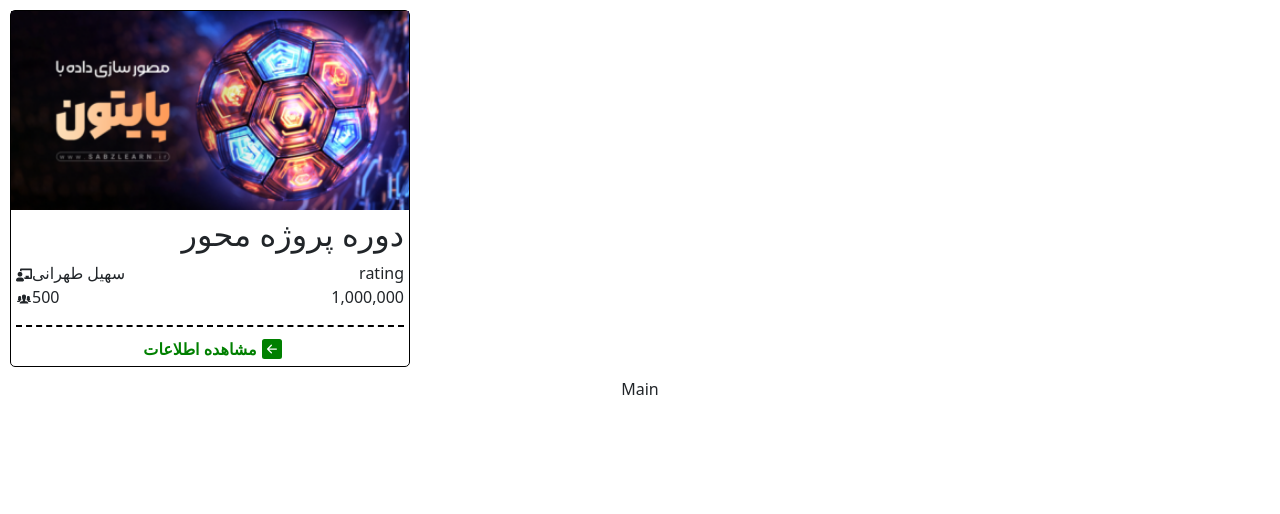
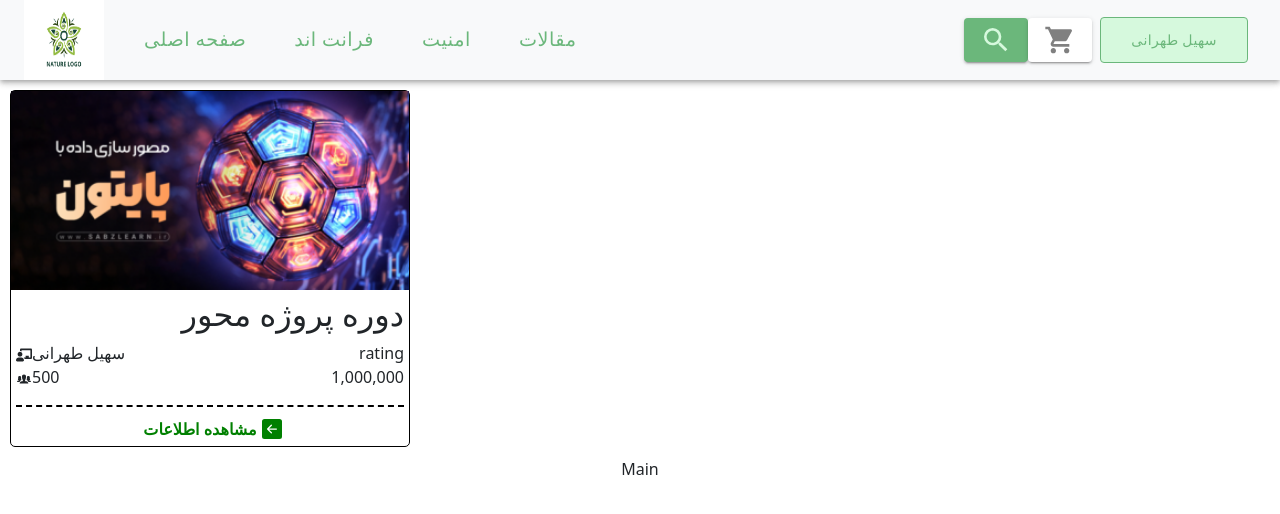
Before and after one commit to soheil-tehi/E-commerce, a React (Create React App) app: page / in a window 1280 px wide. Shown: the top 514 px of the page. Built offline with nearby package versions, Linux system fonts and the light colour scheme; the HTML template or start-up script is replaced by a standard one.

Commit message:
FEATURE: Add Init Navbar UI

```diff
--- a/src/App.css
+++ b/src/App.css
@@ -36,3 +36,19 @@
     transform: rotate(360deg);
   }
 }
+
+.BgmainColor {
+  background-color: var(--BtnColor) !important;
+}
+
+.BgseccondColor {
+  background-color: var(--SeccondColor) !important;
+}
+
+.textMainColor {
+  color: var(--BtnColor) !important;
+}
+
+.textSeccondColor {
+  color: var(--SeccondColor) !important;
+}
--- /dev/null
+++ b/src/Components/Navabar/Logo/Logo.tsx
@@ -0,0 +1,10 @@
+import React from 'react'
+import './logo.css'
+
+export default function Logo() {
+    return (
+        <div className='logoWrapper'>
+            <img src="images/logo.png" alt="logo" />
+        </div>
+    )
+}
--- /dev/null
+++ b/src/Components/Navabar/Logo/logo.css
@@ -0,0 +1,9 @@
+.logoWrapper {
+    height: 80px;
+    width: 80px;
+}
+
+.logoWrapper img {
+    height: 100%;
+    width: 100%;
+}
--- a/src/Components/Navabar/Navbar.tsx
+++ b/src/Components/Navabar/Navbar.tsx
@@ -1,10 +1,132 @@
-import React from 'react'
+import * as React from 'react';
+import AppBar from '@mui/material/AppBar';
+import Box from '@mui/material/Box';
+import Toolbar from '@mui/material/Toolbar';
+import IconButton from '@mui/material/IconButton';
+import Typography from '@mui/material/Typography';
+import Menu from '@mui/material/Menu';
+import { MdMenu, MdSearch, MdShoppingCart } from "react-icons/md";
+import Container from '@mui/material/Container';
+import MaterialButton from '@mui/material/Button';
+import MenuItem from '@mui/material/MenuItem';
+import Logo from './Logo/Logo';
+import Button from '../Button/Button';
+import './navbar.css';
 
-function Navbar() {
+const pages = ['صفحه اصلی', 'فرانت اند', 'امنیت', 'مقالات'];
+
+function ResponsiveAppBar() {
+    const [anchorElNav, setAnchorElNav] = React.useState<null | HTMLElement>(null);
+
+    const handleOpenNavMenu = (event: React.MouseEvent<HTMLElement>) => {
+        setAnchorElNav(event.currentTarget);
+    };
+
+    const handleCloseNavMenu = () => {
+        setAnchorElNav(null);
+    };
+
     return (
-        // Please improve navbar
-        <></>
-    )
+        <AppBar className='bg-light' position="static">
+            <Container className='bg-light' maxWidth="xl">
+                <Toolbar disableGutters>
+                    <Typography
+                        variant="h6"
+                        noWrap
+                        component="a"
+                        href="/"
+                        sx={{
+                            mr: 2,
+                            display: { xs: 'none', md: 'flex' },
+                            fontFamily: 'monospace',
+                            fontWeight: 700,
+                            letterSpacing: '.3rem',
+                            color: 'inherit',
+                            textDecoration: 'none',
+                        }}
+                    >
+                        <Logo />
+                    </Typography>
+                    <Box sx={{ flexGrow: 1, display: { xs: 'flex', md: 'none' } }}>
+                        <IconButton
+                            size="large"
+                            aria-label="account of current user"
+                            aria-controls="menu-appbar"
+                            aria-haspopup="true"
+                            onClick={handleOpenNavMenu}
+                            className='textMainColor'
+                        >
+                            <MdMenu />
+                        </IconButton>
+                        <Menu
+                            id="menu-appbar"
+                            anchorEl={anchorElNav}
+                            anchorOrigin={{
+                                vertical: 'bottom',
+                                horizontal: 'left',
+                            }}
+                            keepMounted
+                            transformOrigin={{
+                                vertical: 'top',
+                                horizontal: 'left',
+                            }}
+                            open={Boolean(anchorElNav)}
+                            onClose={handleCloseNavMenu}
+                            sx={{
+                                display: { xs: 'block', md: 'none' },
+                            }}
+                        >
+                            {pages.map((page) => (
+                                <MenuItem key={page} onClick={handleCloseNavMenu}>
+                                    <Typography style={{ width:'200px' }} className='textMainColor' textAlign="center">{page}</Typography>
+                                </MenuItem>
+                            ))}
+                        </Menu>
+                    </Box>
+                    <Typography
+                        variant="h5"
+                        noWrap
+                        component="a"
+                        href=""
+                        sx={{
+                            mr: 2,
+                            display: { xs: 'flex', md: 'none' },
+                            flexGrow: 1,
+                            fontFamily: 'monospace',
+                            fontWeight: 700,
+                            letterSpacing: '.3rem',
+                            color: 'inherit',
+                            textDecoration: 'none',
+                        }}
+                    >
+                        <Logo />
+                    </Typography>
+                    <Box sx={{ flexGrow: 1, display: { xs: 'none', md: 'flex' } }}>
+                        {pages.map((page) => (
+                            <MaterialButton
+                                key={page}
+                                onClick={handleCloseNavMenu}
+                                sx={{ py: 2, display: 'block', fontSize: '1.2em', px: 3 }}
+                                className='textMainColor'
+                            >
+                                {page}
+                            </MaterialButton>
+                        ))}
+                    </Box>
+                    <Box sx={{ flexGrow: 0 }}>
+                        <MaterialButton variant='contained' className='iconBtn searchBtn' >
+                            <MdSearch />
+                        </MaterialButton>
+                        <MaterialButton variant='contained' className='iconBtn ShoppingCartBtn me-2' >
+                            <MdShoppingCart />
+                        </MaterialButton>
+                        <Button variant='outlined' className='me-2'>
+                            سهیل طهرانی
+                        </Button>
+                    </Box>
+                </Toolbar>
+            </Container>
+        </AppBar>
+    );
 }
-
-export default Navbar;
+export default ResponsiveAppBar;
--- a/src/Components/Navabar/navbar.css
+++ b/src/Components/Navabar/navbar.css
@@ -0,0 +1,14 @@
+.iconBtn {
+    padding: 6px !important;
+    font-size: 2em !important;
+}
+
+.searchBtn {
+    background-color: var(--BtnColor) !important;
+    color: var(--BtnHoverColor) !important;
+}
+
+.ShoppingCartBtn {
+    background-color: white !important;
+    color: gray !important;
+}
--- a/src/index.css
+++ b/src/index.css
@@ -5,6 +5,12 @@
   --BtnHoverColor: #d6f9dd;
   --transitionDuration: 0.7s;
   --transitionTimingFunction: ease;
+}
+
+*{
+  box-sizing: border-box;
+  margin: 0;
+  padding: 0;
 }
 
 body {
```
